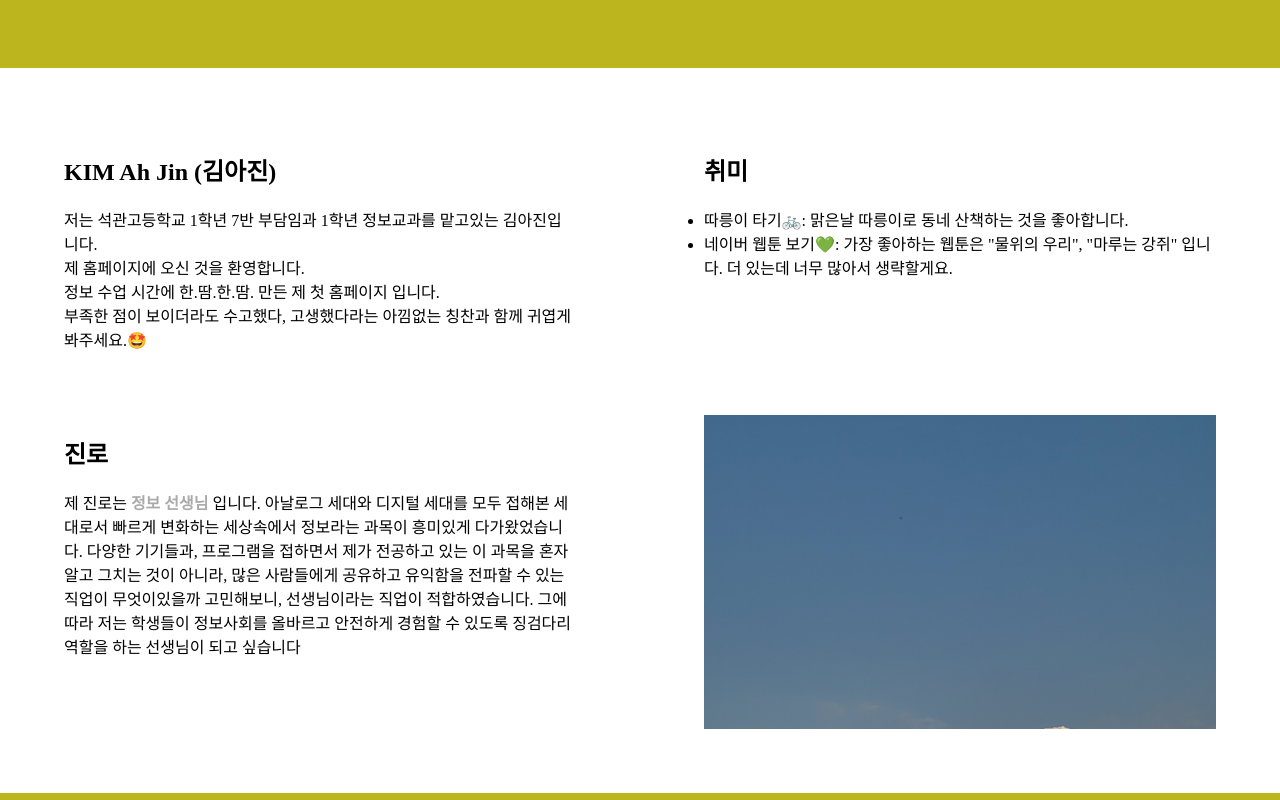
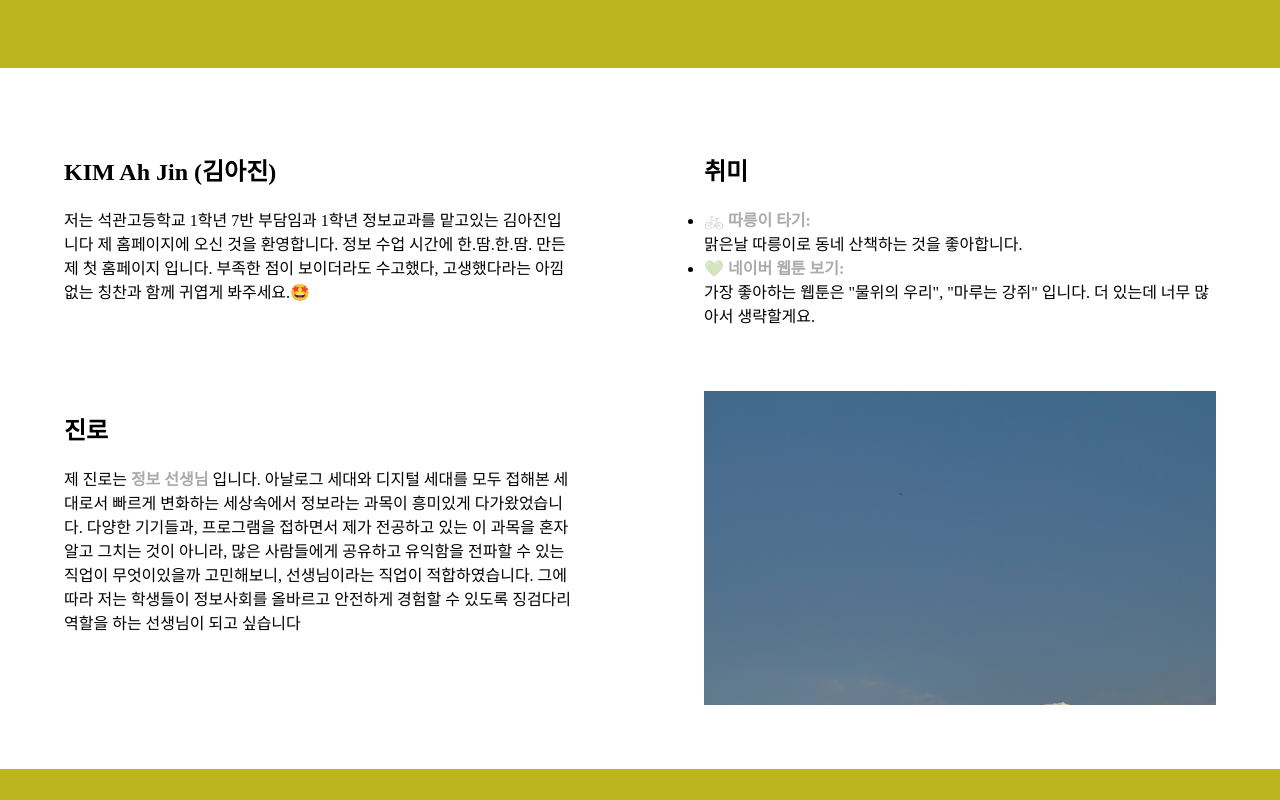
Before and after one commit to iteacher52/sample, a plain HTML site: page index.html in a window 1280 px wide. Shown: the part 860-1660 px from the top of the page. Drawn offline with Linux system fonts and the light colour scheme; a script that the page names is missing; a web font is replaced by a local one.

Commit message:
update index

```diff
--- a/index.html
+++ b/index.html
@@ -34,18 +34,24 @@ Online HTML, CSS and JavaScript editor to run code online.
     <div class="con con2">
       <section>
         <h1>KIM Ah Jin (김아진)</h1>
-        <p>
-          저는 석관고등학교 1학년 7반 부담임과 1학년 정보교과를 맡고있는 김아진입니다.</br>
-          제 홈페이지에 오신 것을 환영합니다.</br>
-          정보 수업 시간에 한.땀.한.땀. 만든 제 첫 홈페이지 입니다.</br>
+        <div>
+          저는 석관고등학교 1학년 7반 부담임과 1학년 정보교과를 맡고있는 김아진입니다
+          제 홈페이지에 오신 것을 환영합니다.
+          정보 수업 시간에 한.땀.한.땀. 만든 제 첫 홈페이지 입니다.
           부족한 점이 보이더라도 수고했다, 고생했다라는 아낌없는 칭찬과 함께 귀엽게 봐주세요.🤩
-        </p>
+        </div>
       </section>
       <section>
         <h1>취미</h1>
         <ul>
-          <li>따릉이 타기🚲: 맑은날 따릉이로 동네 산책하는 것을 좋아합니다.</li>
-          <li>네이버 웹툰 보기💚: 가장 좋아하는 웹툰은 "물위의 우리", "마루는 강쥐" 입니다. 더 있는데 너무 많아서 생략할게요. </li>
+          <li>
+            <b>🚲 따릉이 타기:</b>
+            <div>맑은날 따릉이로 동네 산책하는 것을 좋아합니다.</div>
+          </li>
+          <li>
+            <b>💚 네이버 웹툰 보기:</b>
+            <div>가장 좋아하는 웹툰은 "물위의 우리", "마루는 강쥐" 입니다. 더 있는데 너무 많아서 생략할게요. </div>
+          </li>
         </ul>
       </section>
       <section>
```
